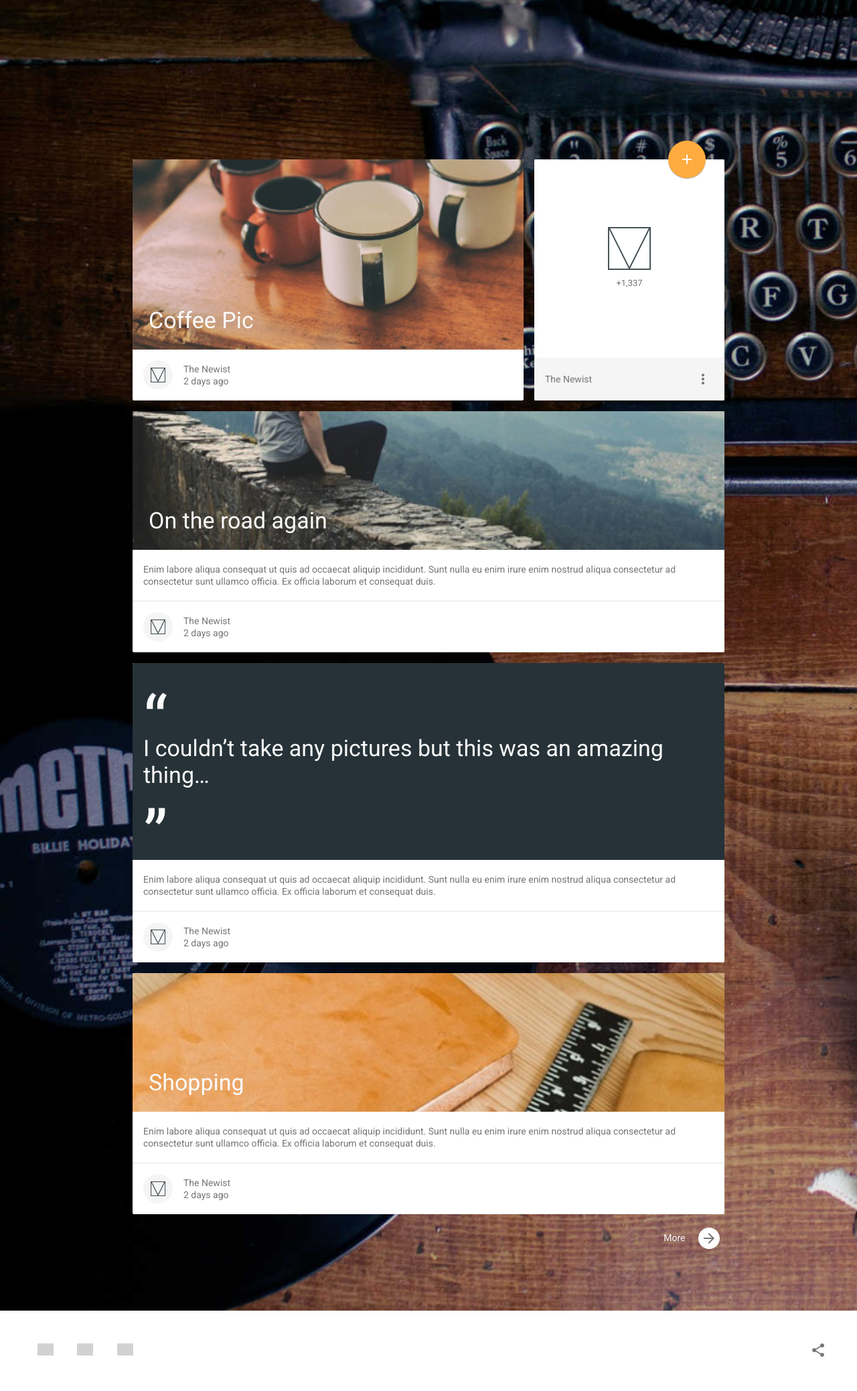
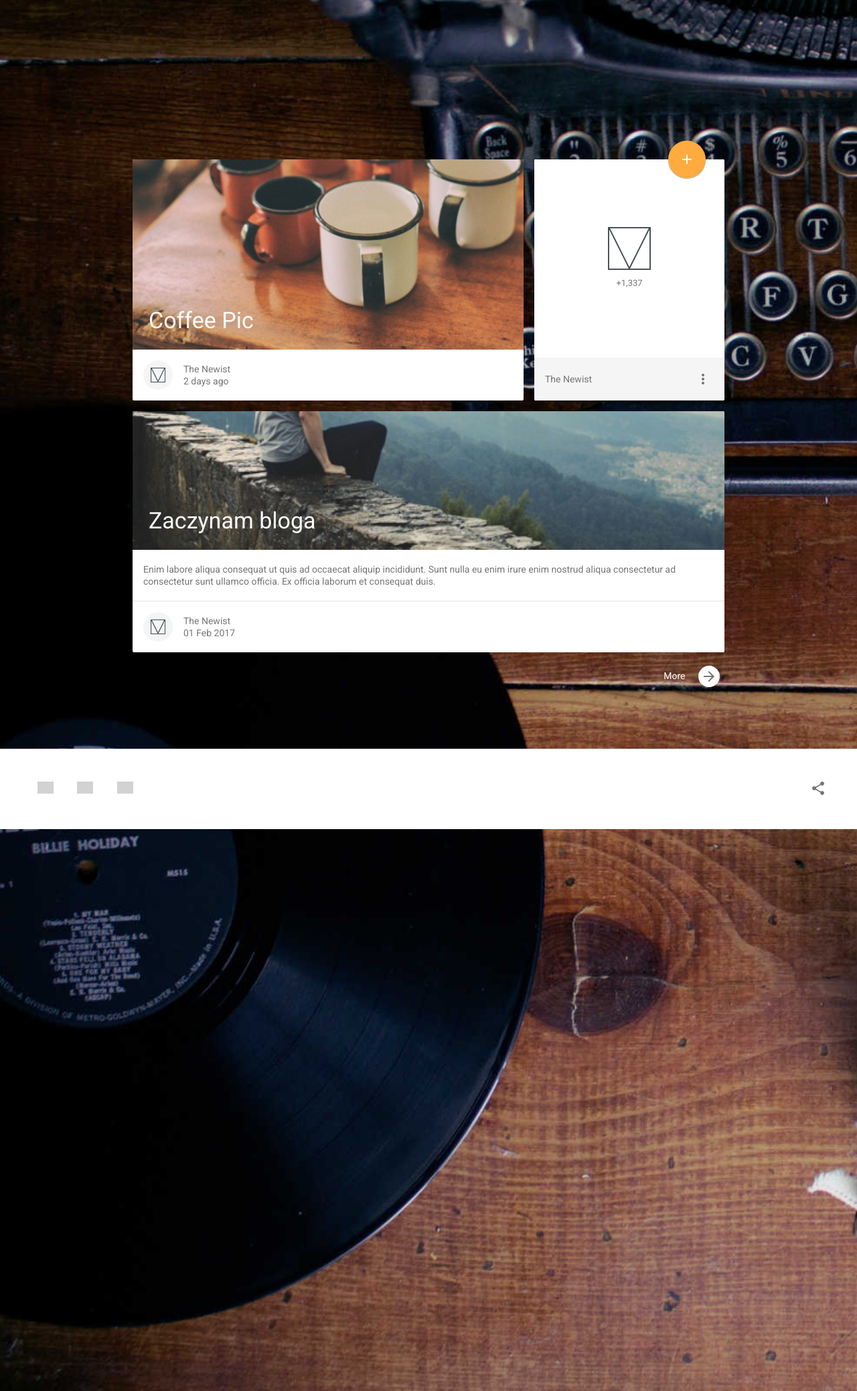
Before and after one commit to papugoz/papugoz.github.io, a Jekyll site: the page built from index.html, in a window 1280 px wide. Shown: the whole page at 67% size. Built offline with Jekyll 4.4.1, drawn with Linux system fonts in a browser that asks for light colours; grey boxes are pictures that could not be loaded.

Commit message:
wiring layout

```diff
--- a/index.html
+++ b/index.html
@@ -39,9 +39,10 @@
               </button>
 		</div>
 	</div>
+	{% for post in site.posts %}
 	<div class="mdl-card on-the-road-again mdl-cell mdl-cell--12-col">
 		<div class="mdl-card__media mdl-color-text--grey-50">
-			<h3><a href="entry.html">On the road again</a></h3>
+			<h3><a href="{{ post.url }}">{{ post.title }}</a></h3>
 		</div>
 		<div class="mdl-color-text--grey-600 mdl-card__supporting-text">
 			Enim labore aliqua consequat ut quis ad occaecat aliquip incididunt. Sunt nulla eu enim irure enim nostrud aliqua consectetur
@@ -51,11 +52,12 @@
 			<div class="minilogo"></div>
 			<div>
 				<strong>The Newist</strong>
-				<span>2 days ago</span>
+				<span>{{ post.date | date_to_string }}</span>
 			</div>
 		</div>
 	</div>
-	<div class="mdl-card amazing mdl-cell mdl-cell--12-col">
+	{% endfor %}
+	<!--<div class="mdl-card amazing mdl-cell mdl-cell--12-col">
 		<div class="mdl-card__title mdl-color-text--grey-50">
 			<h3 class="quote"><a href="entry.html">I couldn’t take any pictures but this was an amazing thing…</a></h3>
 		</div>
@@ -86,7 +88,7 @@
 				<span>2 days ago</span>
 			</div>
 		</div>
-	</div>
+	</div>-->
 	<nav class="my-nav mdl-cell mdl-cell--12-col">
 		<div class="section-spacer"></div>
 		<a href="entry.html" class="my-nav__button" title="show more">
```
